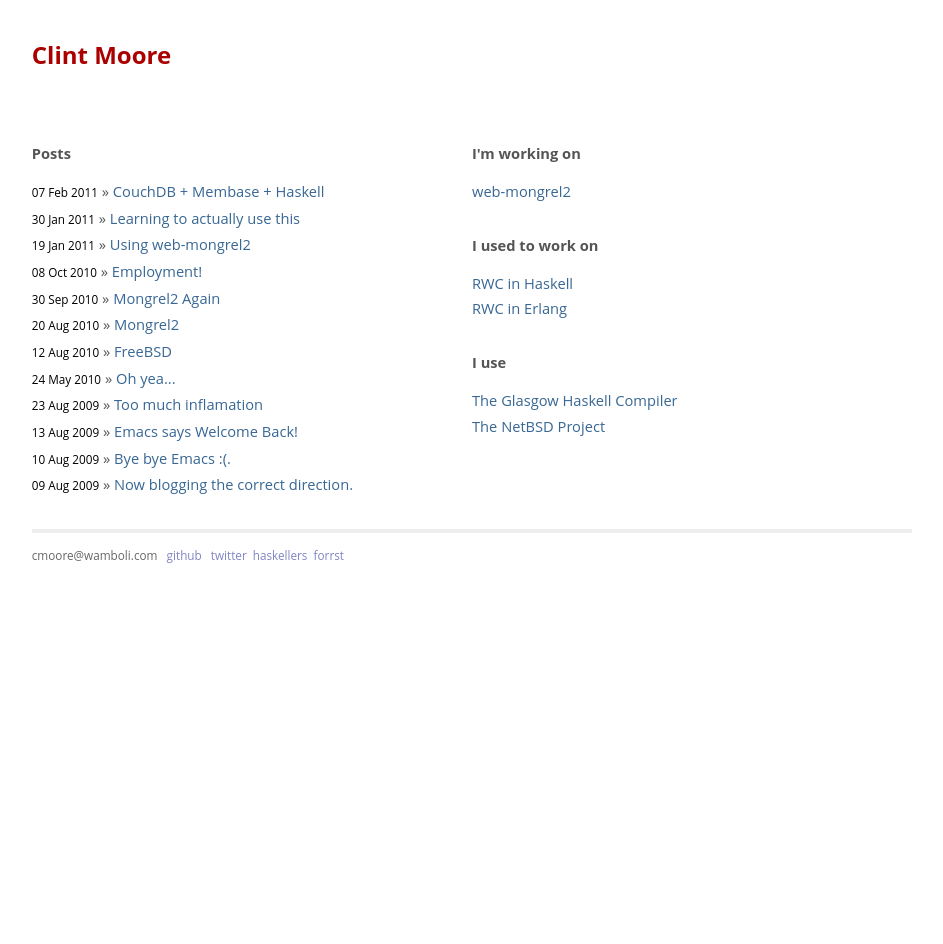
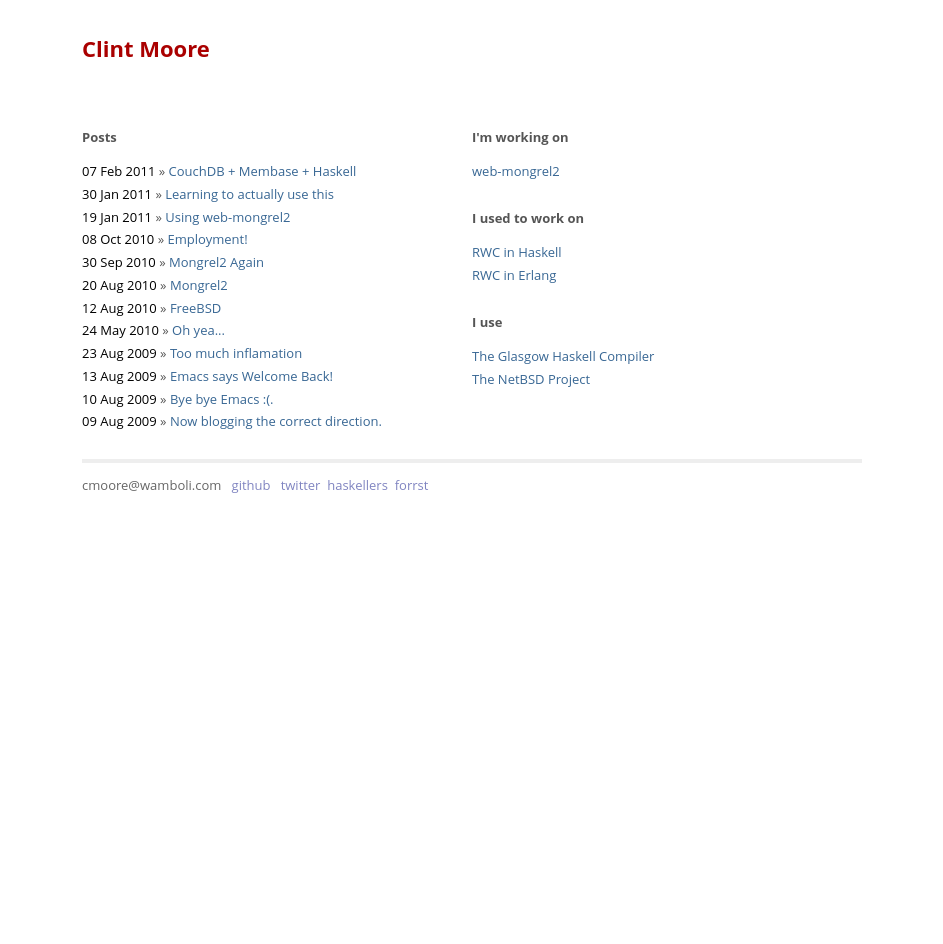
Before and after one commit to cmoore/cmoore.github.com, a Jekyll site: the page built from index.html, in a window 1280 px wide. Shown: the whole page, without its empty margins (168-1111 px from the left). Built offline with Jekyll 4.4.1, drawn with Linux system fonts in a browser that asks for light colours; Markdown is read by kramdown in place of the engine named in the settings.

Commit message:
And again.

```diff
--- a/css/screen.css
+++ b/css/screen.css
@@ -20,12 +20,12 @@ html, body {
 body {
   background-color: white;
   font: 13.34px 'Open Sans', Verdana, tahoma, helvetica, arial, clean, sans-serif;
-  *font-size: small;
+  *font-size: 13;
   text-align: center;
 }
 
 h1, h2, h3, h4, h5, h6 {
-  font-size: 100%;
+  font-size: 13px;
 }
 
 h1 {
@@ -53,7 +53,7 @@ a:visited {
 
 table {
   font-size: inherit;
-  font: 100%;
+  font: 13px;
 }
 
 /*****************************************************************************/
@@ -73,7 +73,7 @@ ul.posts {
 
   ul.posts span {
     color: black;
-    font-size: 80%;
+    font-size: 13px;
   }
 
 /*****************************************************************************/
@@ -83,7 +83,7 @@ ul.posts {
 /*****************************************************************************/
 
 .site {
-  font-size: 110%;
+  font-size: 13px;
   text-align: justify;
   width: 60em;
   margin: 3em auto 2em auto;
@@ -120,7 +120,7 @@ ul.posts {
 }
 
 .site .footer {
-    font-size: 80%;
+    font-size: 13px;
     color: #666;
     border-top: 4px solid #eee;
     margin-top: 2em;
@@ -172,7 +172,7 @@ ul.posts {
 #post code {
     border: 1px solid #ddd;
     background-color: #eef;
-    font-size: 95%;
+    font-size: 13px;
     padding: 0 .2em;
 }
 
@@ -203,18 +203,18 @@ ul.posts {
 
 .ohai {
     font-family: 'Open Sans';
-    font-size:24px;
+    font-size:22px;
 	  color: #555;
 }
 .ohai-small {
     font-family: 'Open Sans';
-    font-size:12px;
+    font-size:13px;
 	  color: #555;
 }
 
 .wf-active .code, pre {
 		font-family: 'Anonymous Pro' !important;
-		font-size: 14px;
+		font-size: 13px;
 		color: #555;
 }
 
```
